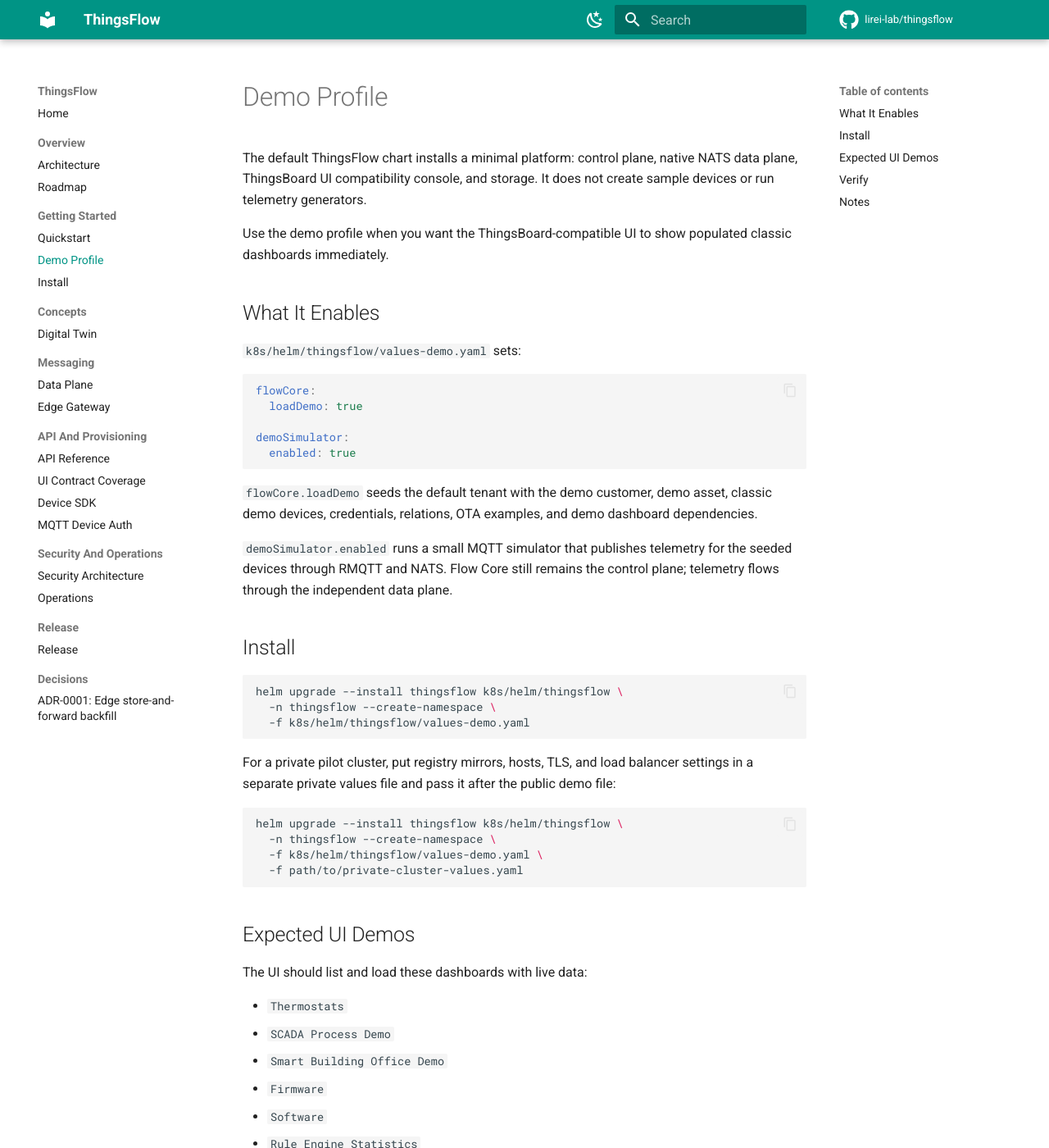
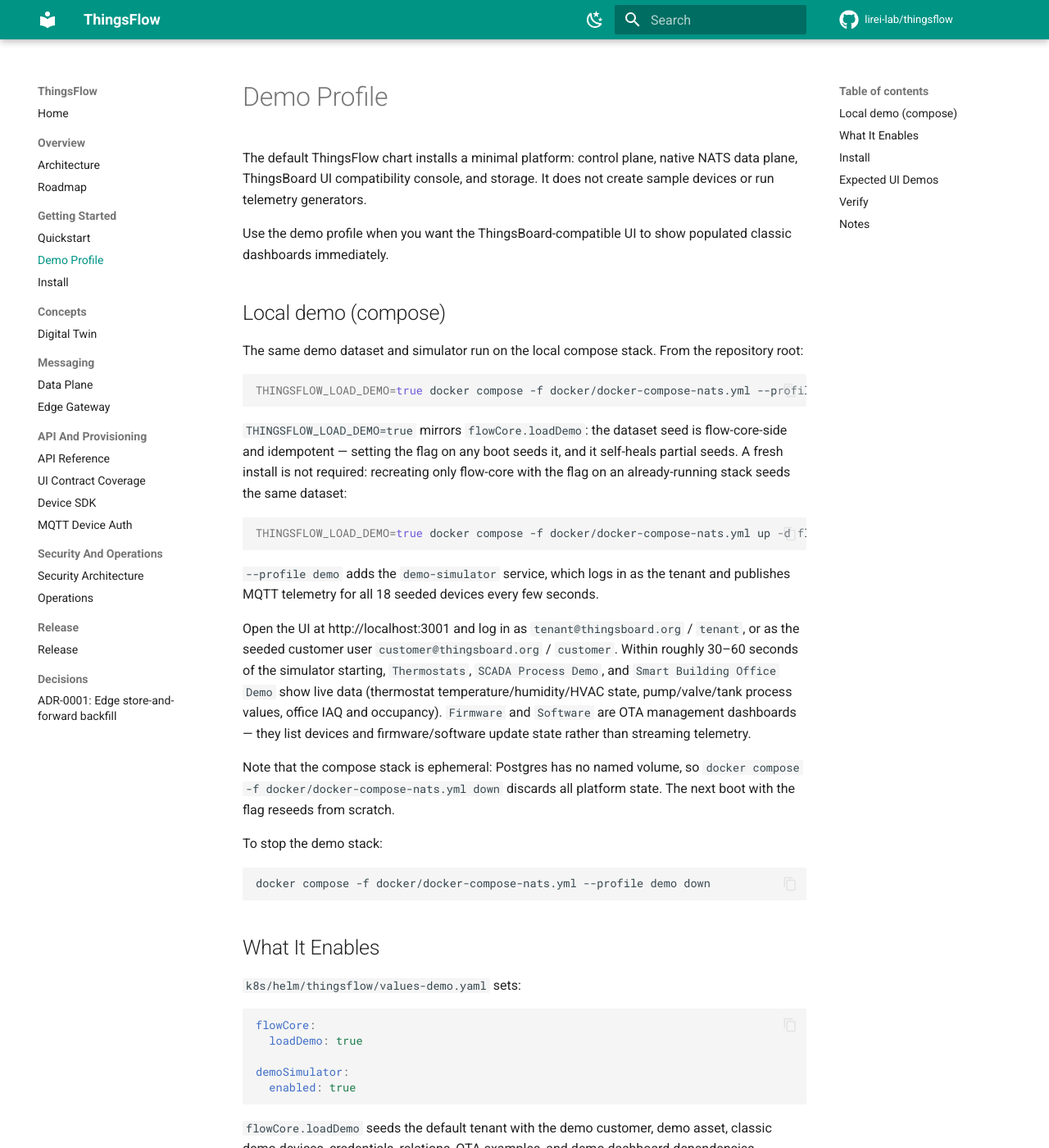
Before and after one commit to lirei-lab/thingsflow, an MkDocs documentation site: the page built from docs/DEMO_PROFILE.md, in a window 1280 px wide and 1400 px high. Shown: the whole window at 82% size. Built offline with MkDocs 1.6.1 and Material for MkDocs 9.7.7, drawn with Linux system fonts in a browser that asks for light colours; comment, search, counter and statistics services are not loaded.

Commit message:
docs(legion): execute plan 03-02 — compose demo path, live-verified both ways
Phase 3: Quickstart & Examples
Wave: 2
Requirements: R3

DEMO_PROFILE.md gains a 'Local demo (compose)' section: the verified
commands (THINGSFLOW_LOAD_DEMO=true + --profile demo), the real seed
semantics (flow-core-side bootstrap.LoadDemo, idempotent on any boot —
proven with a negative control: no-flag boot has no dataset, recreating
only flow-core with the flag seeds 18 devices), compose ephemerality
stated honestly, and what each dashboard actually shows (Firmware/Software
are OTA management, not telemetry). Removes the phantom 'Rule Engine
Statistics' entry — no seed source exists for it anywhere in the repo.

Co-Authored-By: Claude Fable 5 <noreply@anthropic.com>

````diff
--- a/docs/DEMO_PROFILE.md
+++ b/docs/DEMO_PROFILE.md
@@ -5,6 +5,47 @@ NATS data plane, ThingsBoard UI compatibility console, and storage. It does not
 create sample devices or run telemetry generators.
 
 Use the demo profile when you want the ThingsBoard-compatible UI to show populated classic dashboards immediately.
+
+## Local demo (compose)
+
+The same demo dataset and simulator run on the local compose stack. From the
+repository root:
+
+```bash
+THINGSFLOW_LOAD_DEMO=true docker compose -f docker/docker-compose-nats.yml --profile demo up -d
+```
+
+`THINGSFLOW_LOAD_DEMO=true` mirrors `flowCore.loadDemo`: the dataset seed is
+flow-core-side and idempotent — setting the flag on any boot seeds it, and it
+self-heals partial seeds. A fresh install is not required: recreating only
+flow-core with the flag on an already-running stack seeds the same dataset:
+
+```bash
+THINGSFLOW_LOAD_DEMO=true docker compose -f docker/docker-compose-nats.yml up -d flow-core
+```
+
+`--profile demo` adds the `demo-simulator` service, which logs in as the
+tenant and publishes MQTT telemetry for all 18 seeded devices every few
+seconds.
+
+Open the UI at http://localhost:3001 and log in as `tenant@thingsboard.org` /
+`tenant`, or as the seeded customer user `customer@thingsboard.org` /
+`customer`. Within roughly 30–60 seconds of the simulator starting,
+`Thermostats`, `SCADA Process Demo`, and `Smart Building Office Demo` show
+live data (thermostat temperature/humidity/HVAC state, pump/valve/tank
+process values, office IAQ and occupancy). `Firmware` and `Software` are OTA
+management dashboards — they list devices and firmware/software update state
+rather than streaming telemetry.
+
+Note that the compose stack is ephemeral: Postgres has no named volume, so
+`docker compose -f docker/docker-compose-nats.yml down` discards all platform
+state. The next boot with the flag reseeds from scratch.
+
+To stop the demo stack:
+
+```bash
+docker compose -f docker/docker-compose-nats.yml --profile demo down
+```
 
 ## What It Enables
 
@@ -50,7 +91,6 @@ The UI should list and load these dashboards with live data:
 - `Smart Building Office Demo`
 - `Firmware`
 - `Software`
-- `Rule Engine Statistics`
 
 The demo profile seeds 18 devices and the `Demo Building` asset. Device
 telemetry is produced continuously by the simulator and materialized into
````
